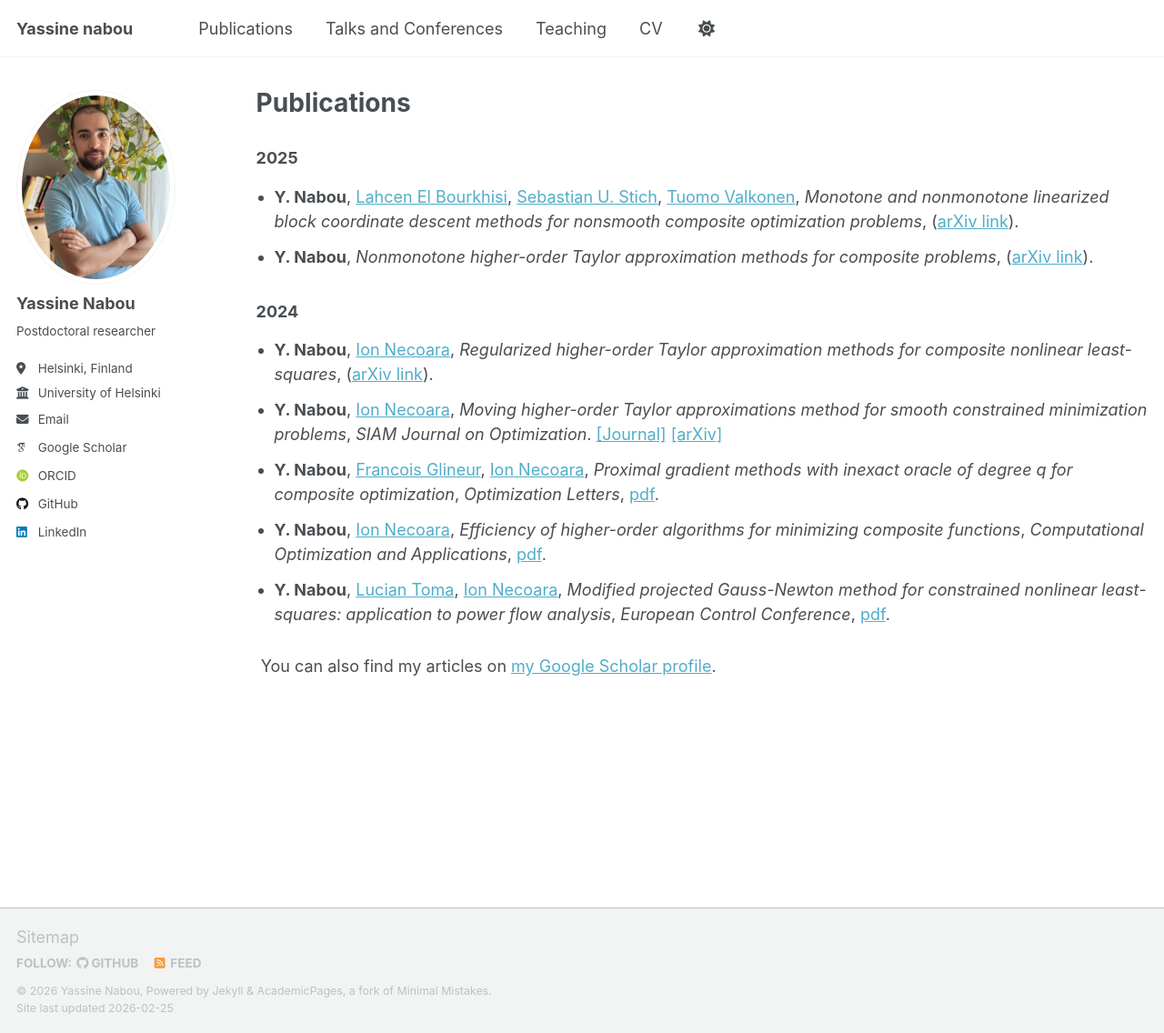
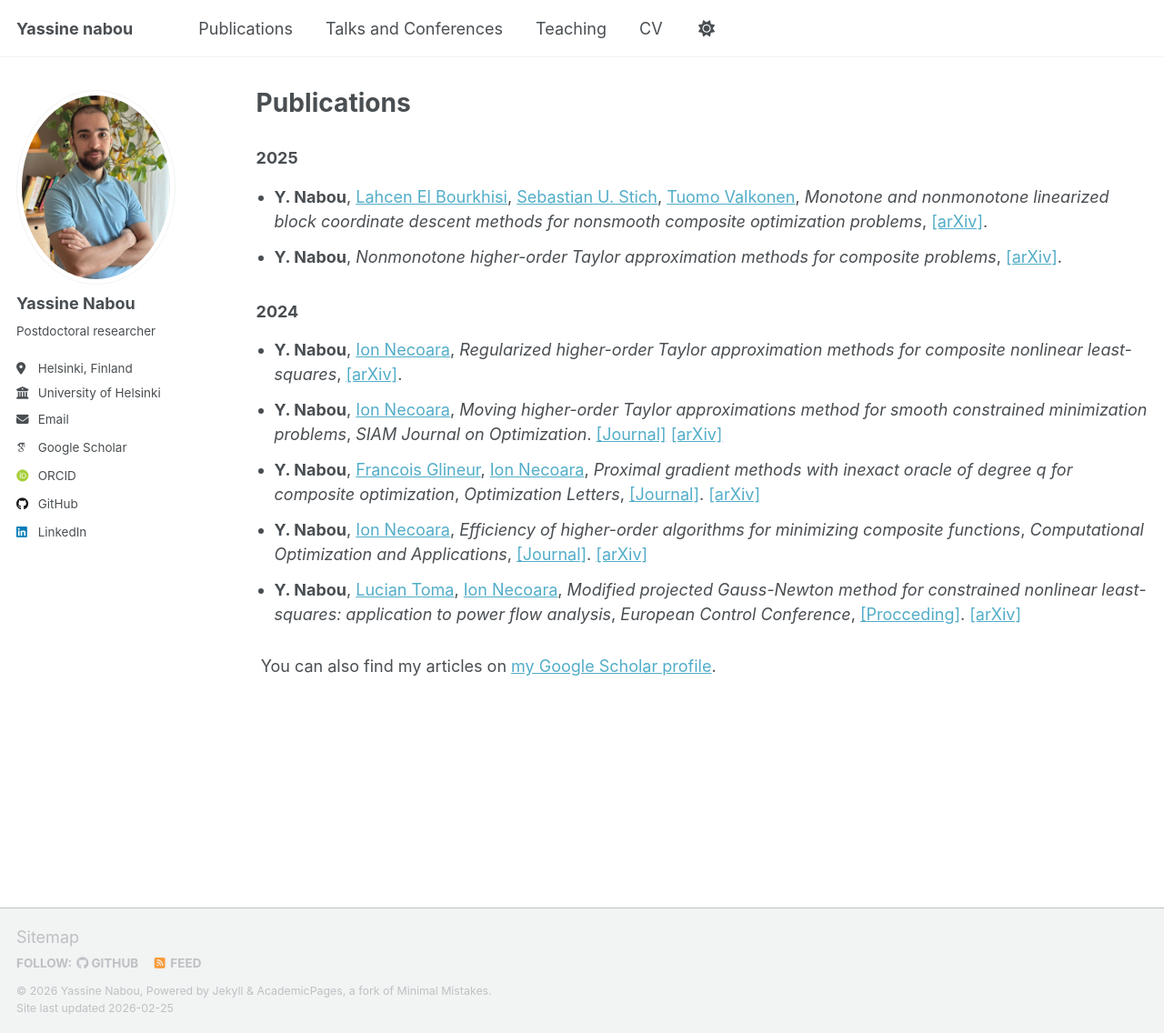
Before and after one commit to Yassine-Nabou/Yassine-Nabou.github.io, a Jekyll site: the page built from _pages/publications.html, in a window 1280 px wide and 1136 px high. Shown: the whole window at 91% size. Built offline with Jekyll 4.4.1, drawn with Linux system fonts in a browser that asks for light colours; some web fonts are replaced; a script that is not in the unit is left out.

Commit message:
Update publication links to use [arXiv] format

```diff
--- a/_pages/publications.html
+++ b/_pages/publications.html
@@ -10,11 +10,11 @@ author_profile: true
   <li style="margin-bottom: 12px;">
     <strong>Y. Nabou</strong>, <a href="https://scholar.google.com/citations?user=M5wTSqcAAAAJ&hl=en">Lahcen El Bourkhisi</a>, <a href="https://sstich.ch">Sebastian U. Stich</a>, <a href="https://tuomov.iki.fi">Tuomo Valkonen</a>,
     <em>Monotone and nonmonotone linearized block coordinate descent methods for nonsmooth composite optimization problems</em>,
-     (<a href="https://arxiv.org/abs/2506.12397">arXiv link</a>).
+     <a href="https://arxiv.org/abs/2506.12397">[arXiv]</a>.
   </li>
   <li style="margin-bottom: 12px;">
     <strong>Y. Nabou</strong>, <em>Nonmonotone higher-order Taylor approximation methods for composite problems</em>,
-     (<a href="https://arxiv.org/abs/2503.01182">arXiv link</a>).
+     <a href="https://arxiv.org/abs/2503.01182">[arXiv]</a>.
   </li>
 </ul>
 
@@ -23,7 +23,7 @@ author_profile: true
   <li style="margin-bottom: 12px;">
     <strong>Y. Nabou</strong>, <a href="https://acse.pub.ro/index.php/en/ion-necoara/">Ion Necoara</a>,
     <em>Regularized higher-order Taylor approximation methods for composite nonlinear least-squares</em>,
-    (<a href="https://arxiv.org/abs/2503.02370">arXiv link</a>).
+    <a href="https://arxiv.org/abs/2503.02370">[arXiv]</a>.
   </li>
 <li style="margin-bottom: 12px;">
   <strong>Y. Nabou</strong>,
@@ -37,19 +37,22 @@ author_profile: true
     <strong>Y. Nabou</strong>, <a href="https://perso.uclouvain.be/francois.glineur/">Francois Glineur</a>, <a href="https://acse.pub.ro/index.php/en/ion-necoara/">Ion Necoara</a>,
     <em>Proximal gradient methods with inexact oracle of degree q for composite optimization</em>,
     <span style="font-style: italic;">Optimization Letters</span>,
-    <a href="https://link.springer.com/content/pdf/10.1007/s11590-024-02118-9.pdf">pdf</a>.
+    <a href="https://link.springer.com/content/pdf/10.1007/s11590-024-02118-9.pdf">[Journal]</a>.
+     <a href="https://arxiv.org/abs/2401.10624">[arXiv]</a>
   </li>
   <li style="margin-bottom: 12px;">
     <strong>Y. Nabou</strong>, <a href="https://acse.pub.ro/index.php/en/ion-necoara/">Ion Necoara</a>,
     <em>Efficiency of higher-order algorithms for minimizing composite functions</em>,
     <span style="font-style: italic;">Computational Optimization and Applications</span>,
-    <a href="https://link.springer.com/content/pdf/10.1007/s10589-023-00533-9.pdf">pdf</a>.
+    <a href="https://link.springer.com/content/pdf/10.1007/s10589-023-00533-9.pdf">[Journal]</a>.
+    <a href="https://arxiv.org/abs/2203.13367">[arXiv]</a>
   </li>
   <li style="margin-bottom: 12px;">
     <strong>Y. Nabou</strong>, <a href="https://scholar.google.fr/citations?user=H8ux6UMAAAAJ&hl=fr">Lucian Toma</a>, <a href="https://acse.pub.ro/index.php/en/ion-necoara/">Ion Necoara</a>,
     <em>Modified projected Gauss-Newton method for constrained nonlinear least-squares: application to power flow analysis</em>,
     <span style="font-style: italic;">European Control Conference</span>,
-    <a href="https://ieeexplore.ieee.org/abstract/document/10178179">pdf</a>.
+    <a href="https://ieeexplore.ieee.org/abstract/document/10178179">[Procceding]</a>.
+     <a href="https://arxiv.org/abs/2504.00783">[arXiv]</a>
   </li>
 </ul>
 
```
